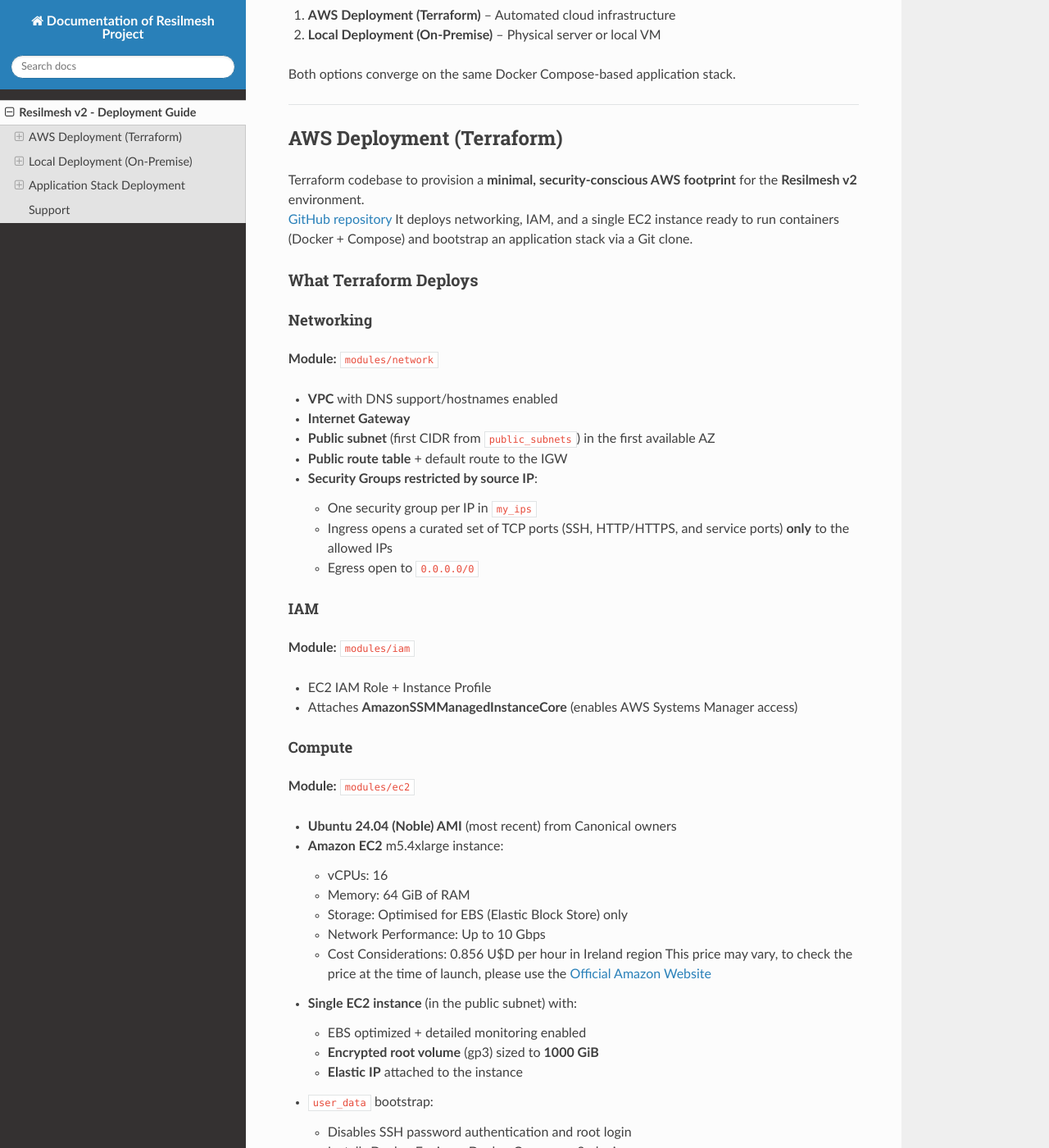
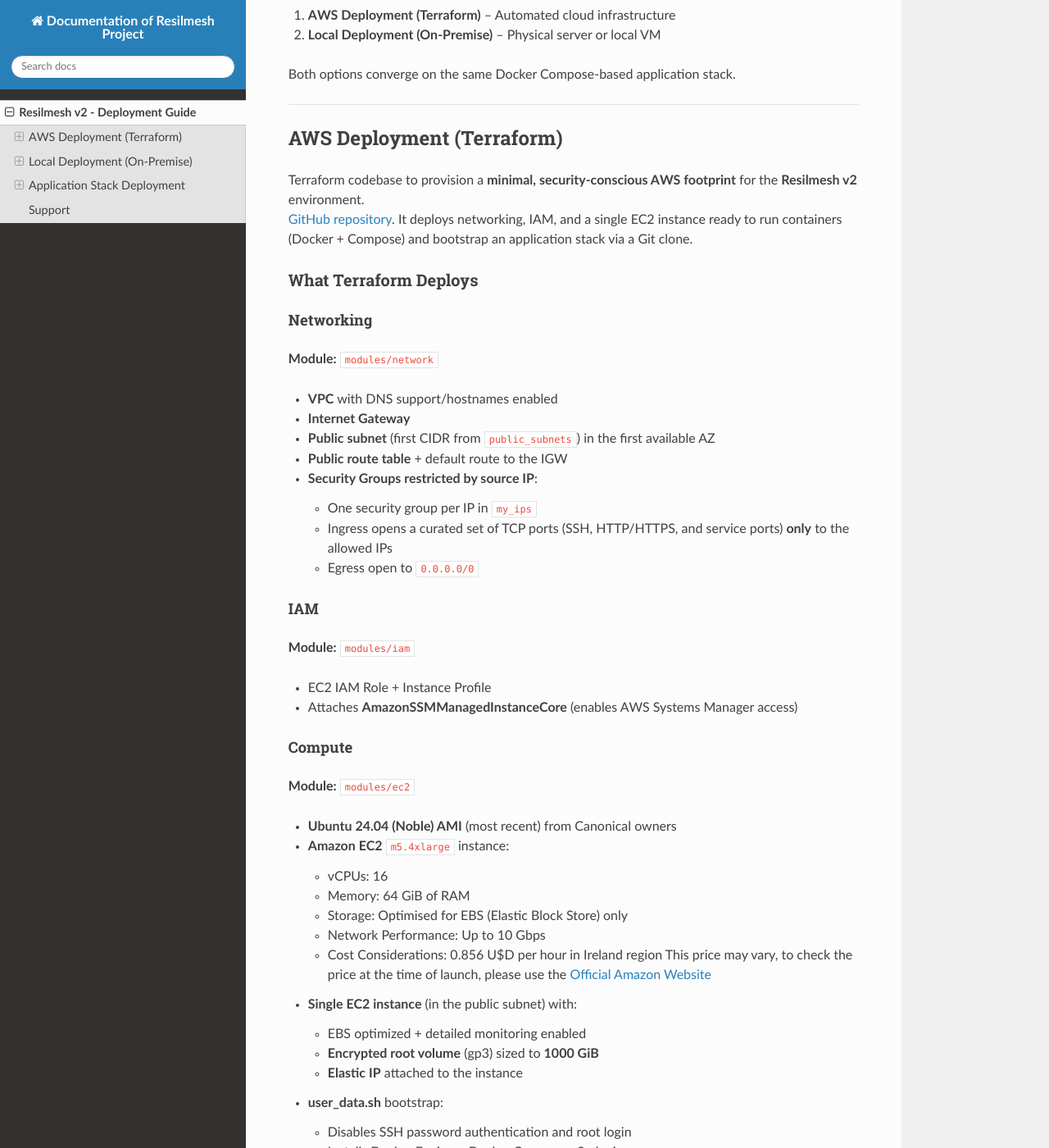
Before and after one commit to resilmesh2/AWSCloud-Deployment, an MkDocs documentation site: the page built from docs/index.md, in a window 1280 px wide and 1400 px high, scrolled down 201 px. Shown: the whole window at 82% size. Built offline with MkDocs 1.6.1, drawn with Linux system fonts in a browser that asks for light colours; nearby versions of some CDN libraries; some of the changed text lies outside the part shown.

Commit message:
Update docs

```diff
--- a/docs/index.md
+++ b/docs/index.md
@@ -12,7 +12,7 @@ Both options converge on the same Docker Compose-based application stack.
 ## AWS Deployment (Terraform)
 
 Terraform codebase to provision a **minimal, security-conscious AWS footprint** for the **Resilmesh v2** environment.
-[GitHub repository](https://github.com/resilmesh2/AWSCloud-Deployment)
+[GitHub repository](https://github.com/resilmesh2/AWSCloud-Deployment).
 It deploys networking, IAM, and a single EC2 instance ready to run containers (Docker + Compose) and bootstrap an application stack via a Git clone.
 
 ### What Terraform Deploys
@@ -42,7 +42,7 @@ It deploys networking, IAM, and a single EC2 instance ready to run containers (D
 **Module:** `modules/ec2`
 
 * **Ubuntu 24.04 (Noble) AMI** (most recent) from Canonical owners
-* **Amazon EC2** m5.4xlarge instance:
+* **Amazon EC2** `m5.4xlarge` instance:
     * vCPUs: 16
     * Memory: 64 GiB of RAM
     * Storage: Optimised for EBS (Elastic Block Store) only
@@ -53,11 +53,11 @@ It deploys networking, IAM, and a single EC2 instance ready to run containers (D
     * EBS optimized + detailed monitoring enabled
     * **Encrypted root volume** (gp3) sized to **1000 GiB**
     * **Elastic IP** attached to the instance
-* `user_data` bootstrap:
+* **user_data.sh** bootstrap:
     * Disables SSH password authentication and root login
     * Installs Docker Engine + Docker Compose v2 plugin
-    * Adds the provided client public SSH keys to `ubuntu`'s `authorized_keys`
-    * Clones [resilmesh2/Docker-Compose](https://github.com/resilmesh2/Docker-Compose/)
+    * Adds the provided client public SSH keys to `ubuntu/.ssh/authorized_keys`
+    * Clone [resilmesh2/Docker-Compose](https://github.com/resilmesh2/Docker-Compose/)
 
 ### Architecture
 
@@ -265,7 +265,7 @@ This option allows you to deploy Resilmesh on a physical server or local virtual
     * `*.docker.io` | **TCP 443**
     * `*.docker.com` | **TCP 443**
     * `ghcr.io` | **TCP 443**
-* **Port Whitelisting**: Ensure that the following ports are accessible, as they are used to **expose Resilmesh services**. If you have a proxy to use, you will be prompted for it when you start the deployment script:
+* **Port Whitelisting**: Ensure that the following ports are accessible, as they are used to **expose Resilmesh services**. If you have a proxy to use, you will be prompted for it when you start the deployment script (`Docker-Compose/Scripts/init.sh`):
 
 | Service | Port | Description |
 | :--- | :--- | :--- |
```
Also changed, not shown: other parts of docs/index.md (+1 -1 lines).
